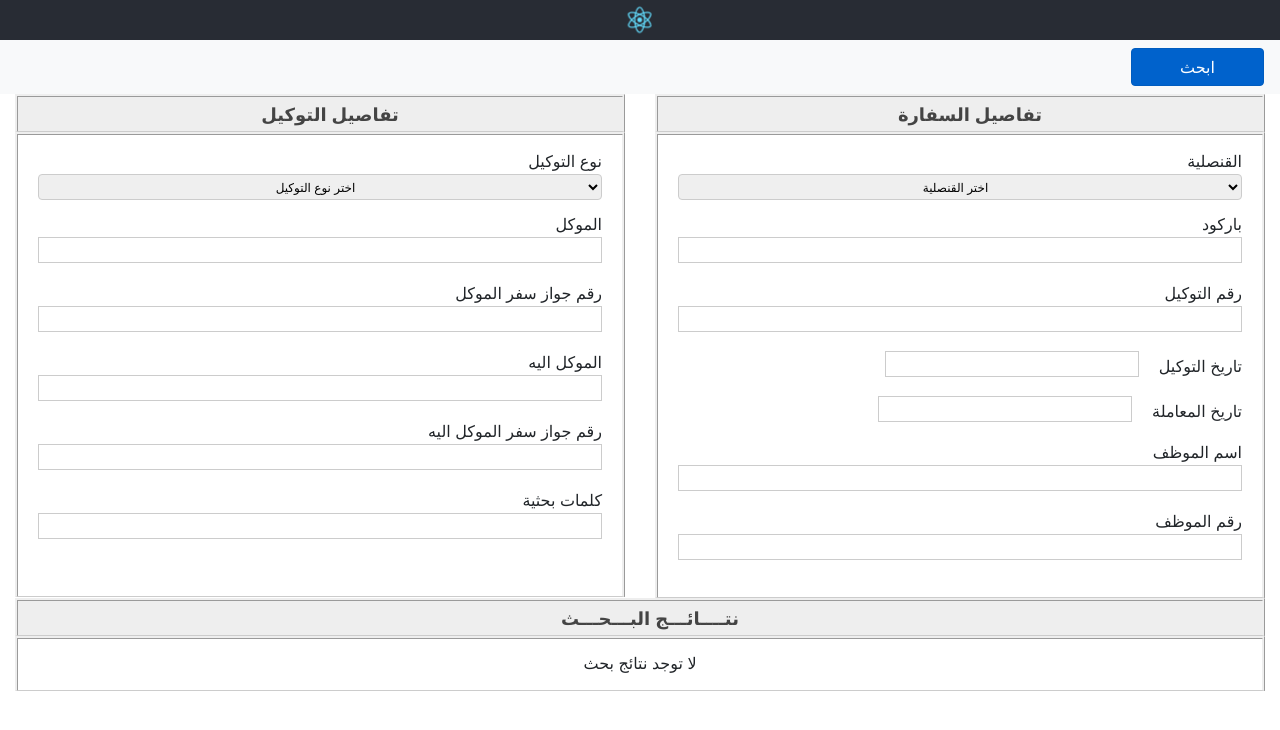
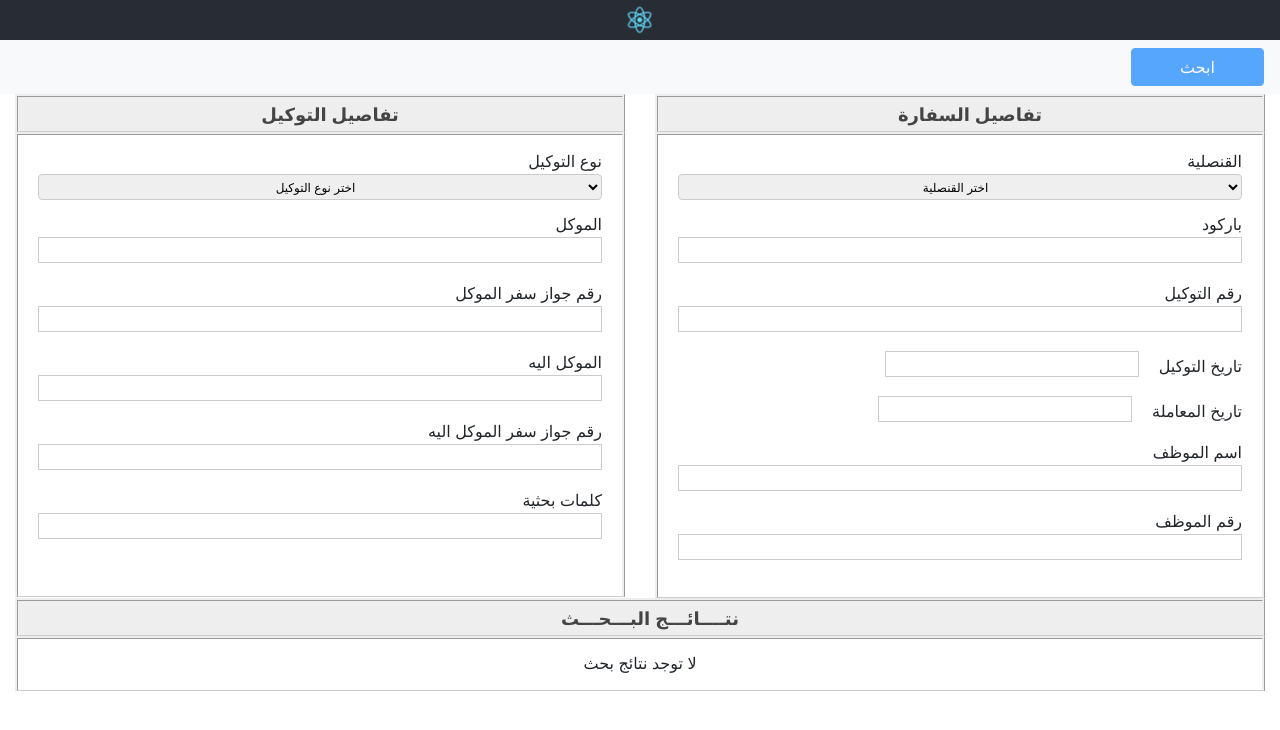
Before and after one commit to Dardir/Scanner, a React (Create React App) app: page /search in a window 1280 px wide. Shown: the top 730 px of the page. Built offline with nearby package versions, Linux system fonts and the light colour scheme.

Commit message:
Disable search button if no fields given

```diff
--- a/src/FileSearch.js
+++ b/src/FileSearch.js
@@ -2,6 +2,7 @@ import React, { useState } from 'react';
 import './DynamsoftSDK.css';
 import { counsulates, delegationTypes } from './ReferenceData';
 import DatePicker from "react-datepicker";
+import useValidateAnyValueInFields from './useValidateAnyValueInFields';
 
 const FileSearch = ({ initialMetaData, displayFile }) => {
     const [metadataform, setState] = useState({
@@ -20,6 +21,7 @@ const FileSearch = ({ initialMetaData, displayFile }) => {
         delegationSubject: initialMetaData.delegationSubject,
         keySearch: initialMetaData.keySearch
     });
+    const [isDisabled] = useValidateAnyValueInFields(metadataform);
     const updateField = e => {
         setState({
             ...metadataform,
@@ -48,7 +50,7 @@ const FileSearch = ({ initialMetaData, displayFile }) => {
                 <div className="collapse navbar-collapse" id="navbarSupportedContent">
                     <ul className="navbar-nav mr-auto" />
                     <form className="form-inline">
-                        <button className="btn btn-primary active" aria-pressed="true" onClick={searchForFile} style={{ width: "133px" }} disabled={false}>ابحث</button>
+                        <button className="btn btn-primary active" aria-pressed="true" onClick={searchForFile} style={{ width: "133px" }} disabled={isDisabled}>ابحث</button>
                     </form>
                 </div>
             </nav>
--- a/src/useValidateAnyValueInFields.js
+++ b/src/useValidateAnyValueInFields.js
@@ -1,4 +1,5 @@
 const useValidateAnyValueInFields = (objectToValidate) => {
+    debugger;
     let nullArray = [];
     Object.keys(objectToValidate).forEach(key => {
         if (objectToValidate[key] === null || objectToValidate[key] === '') {
@@ -8,7 +9,7 @@ const useValidateAnyValueInFields = (objectToValidate) => {
         }
 
     })
-    return [nullArray.every(true)];
+    return [nullArray.every(element => element === true)];
 }
 
 export default useValidateAnyValueInFields;
```
